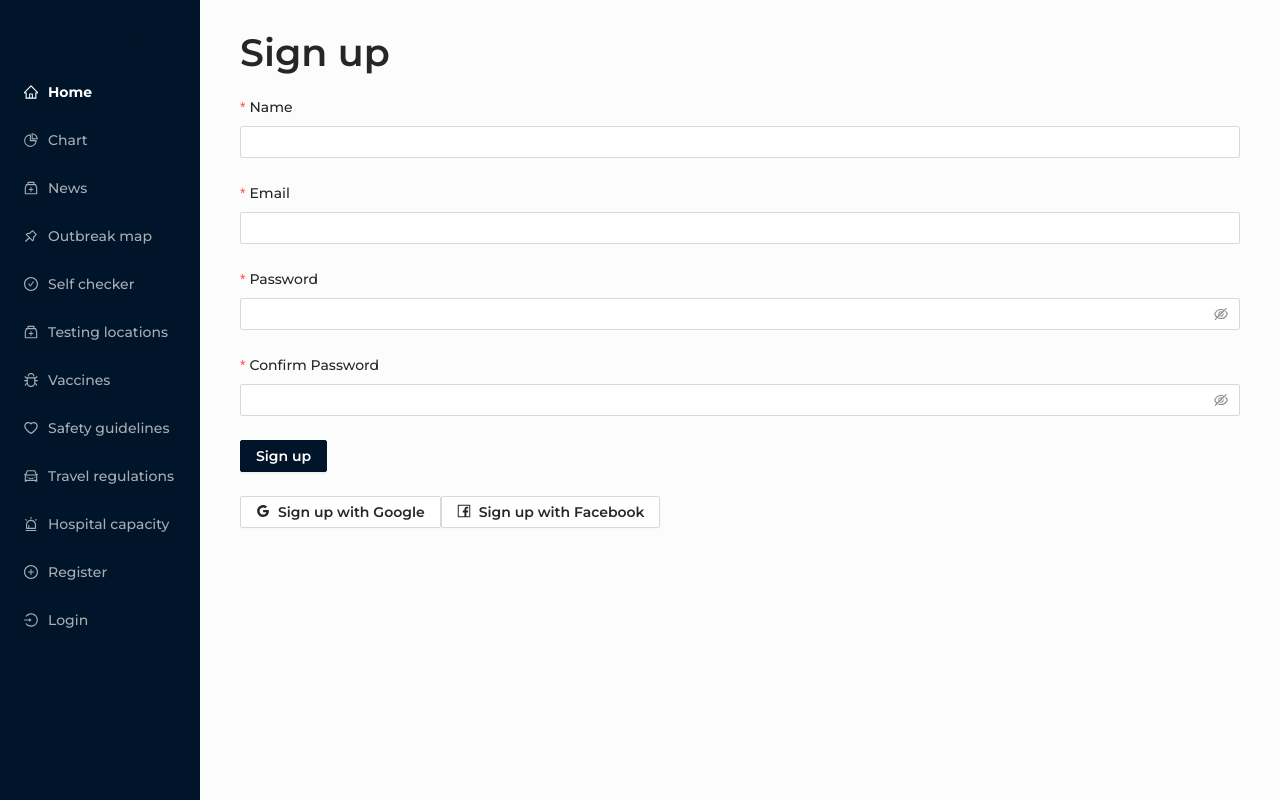
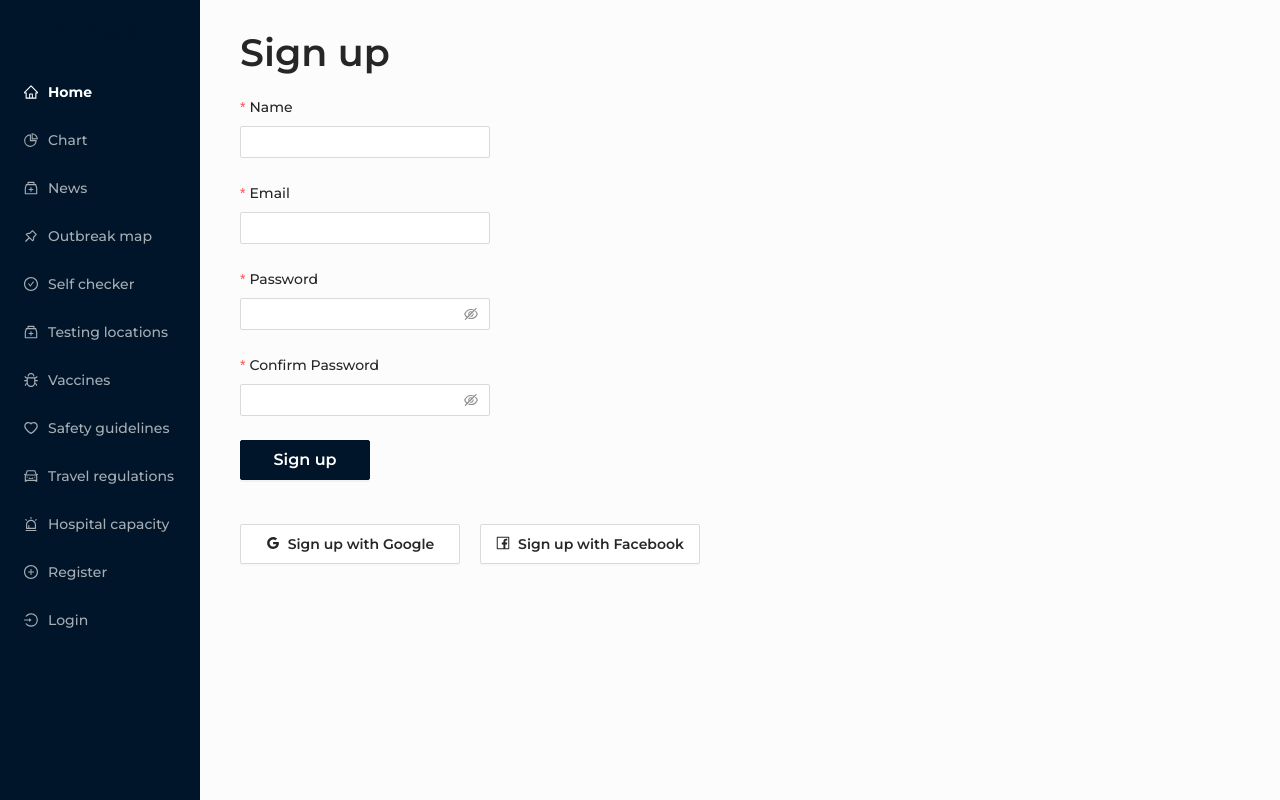
Before and after one commit to irfanShaikh4421/COVIDASH, a React (Create React App) app in the folder client/: page /signup in a window 1280 px wide. Built offline with nearby package versions, Linux system fonts and the light colour scheme; no server answers.

Commit message:
updated App.css

```diff
--- a/client/src/App.css
+++ b/client/src/App.css
@@ -148,7 +148,7 @@ button {
 
 button:hover {
     background-color: transparent !important;
-	border: 2px solid #001529 !important;
+    border: 1px solid #001529 !important;
     color: #001529 !important;
 }
 
@@ -421,6 +421,32 @@ button:focus {
     margin: 20px !important;
 }
 
+.mobile-header {
+    display: none;
+}
+
+.signup-btn {
+    width: 130px !important;
+    height: 40px !important;
+    font-size: 1rem;
+}
+
+.social-signup-btn {
+    width: 220px !important;
+    height: 40px !important;
+    margin-right: 20px;
+    margin-top: 20px;
+}
+
+.ant-form-item-control {
+    max-width: 250px !important;
+}
+
+.forgot-pass {
+    padding: 0px !important;
+    margin-top: 20px;
+}
+
 /* COLORS */
 
 .color-green {
@@ -449,10 +475,6 @@ button:focus {
 
 .color-gray {
     color: #6f7689 !important;
-}
-
-.mobile-header {
-	display: none;
 }
 
 /* Media for mobile */
```
Lines whose indentation alone changed are shown as unchanged.
